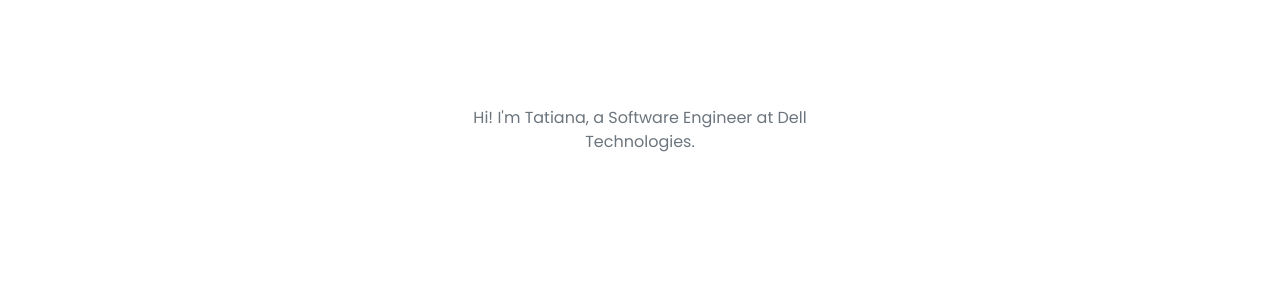
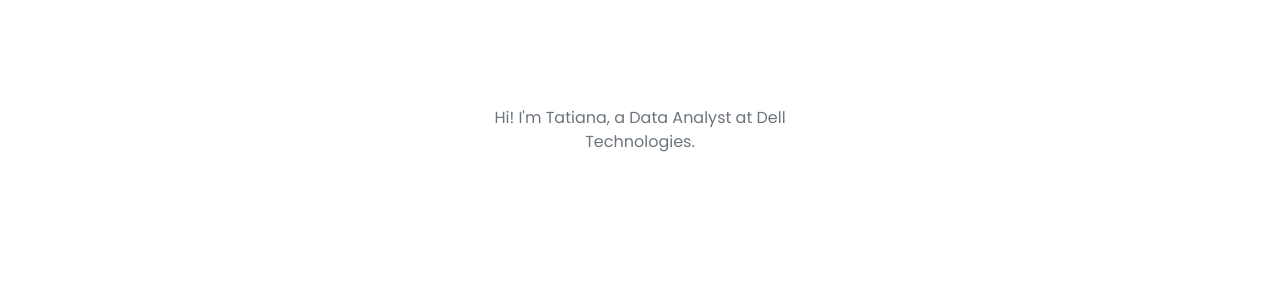
Before and after one commit to tatianabarbone/tatianabarbone.github.io, a Jekyll site: the page built from pages/index.md, in a window 1280 px wide. Shown: the part 405-705 px from the top of the page. Built offline with Jekyll 4.4.1, drawn with Linux system fonts in a browser that asks for light colours; nearby versions of some CDN libraries.

Commit message:
oct 2021 update

```diff
--- a/_config.yml
+++ b/_config.yml
@@ -21,7 +21,7 @@
 title: Tatiana Barbone
 
 description         : >-
-  Hi! I'm Tatiana, a Software Engineer at Dell Technologies.
+  Hi! I'm Tatiana, a Data Analyst at Dell Technologies.
 
 baseurl: "" # the subpath of your site, e.g. /blog
 github_username:  tatianabarbone
```
